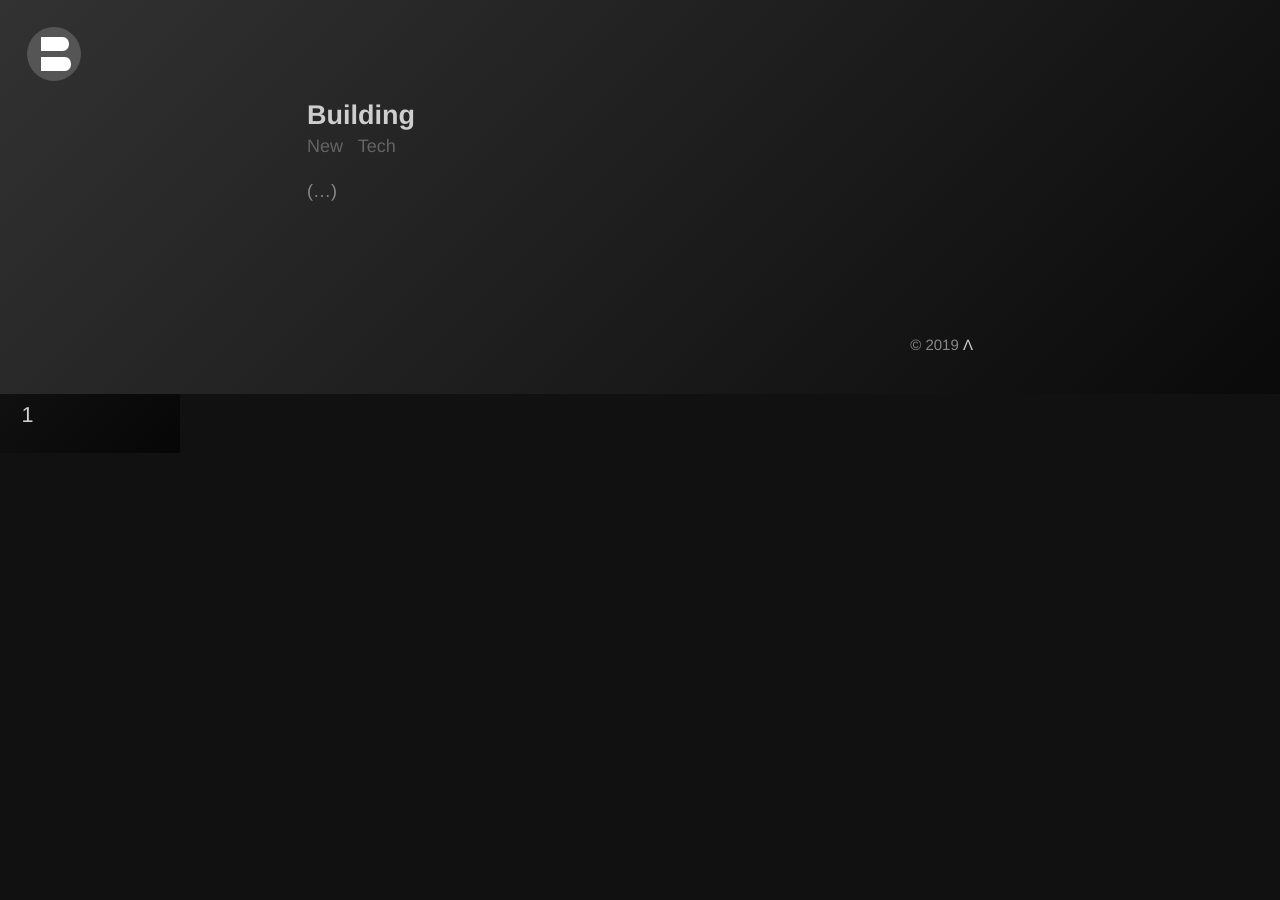
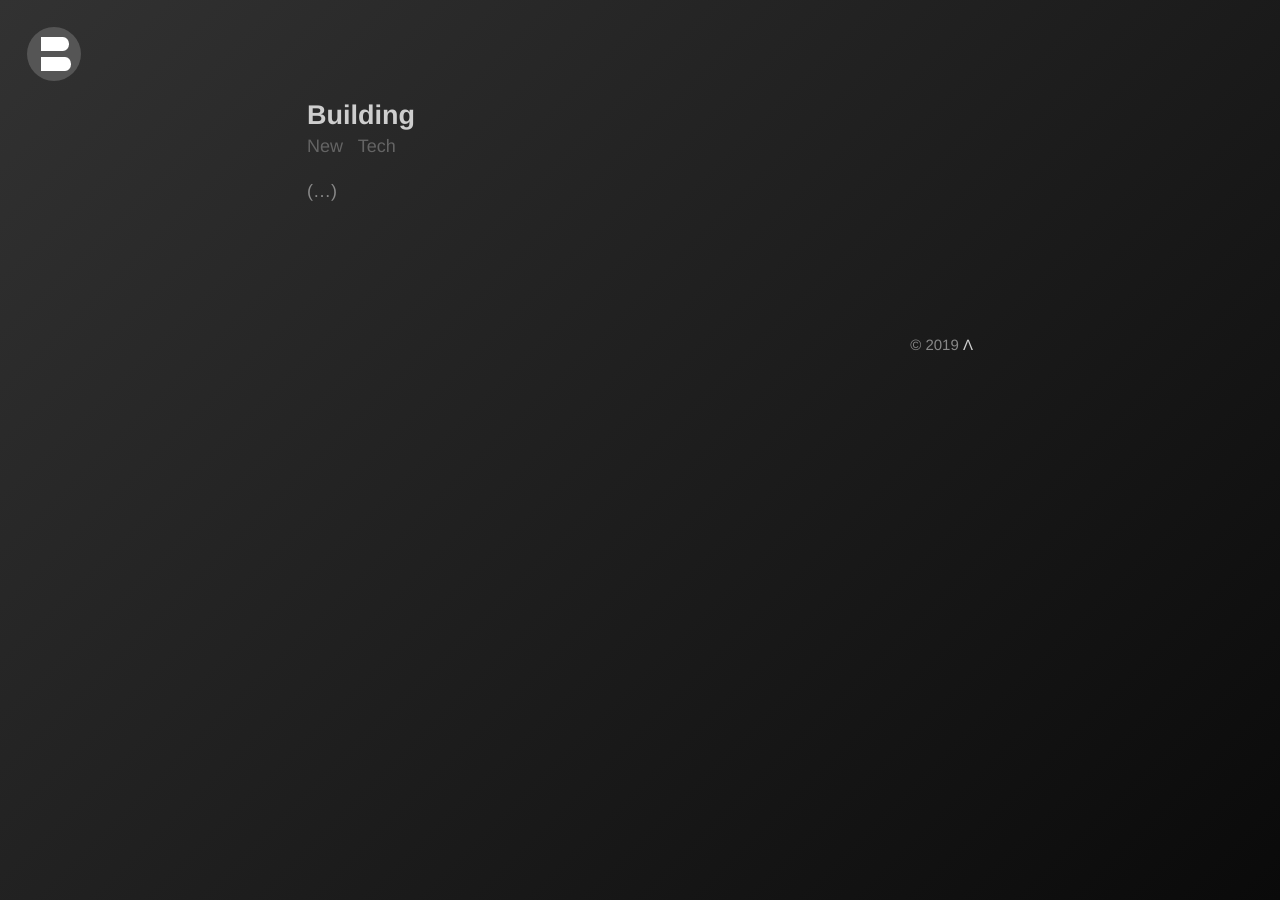
Before and after one commit to bonina/bonina.github.io, a Jekyll site: the page built from index.html, in a window 1280 px wide. Built offline with Jekyll 4.4.1, drawn with Linux system fonts in a browser that asks for light colours; the list of posts is cut into pages by our own code.

Commit message:
Update _menu.scss

```diff
--- a/_sass/_menu.scss
+++ b/_sass/_menu.scss
@@ -185,7 +185,7 @@
   padding:0;
 }
 
-/*html, body {
+html, body {
   height: 100%;
   width: 100%;
-}*/
+}
```
